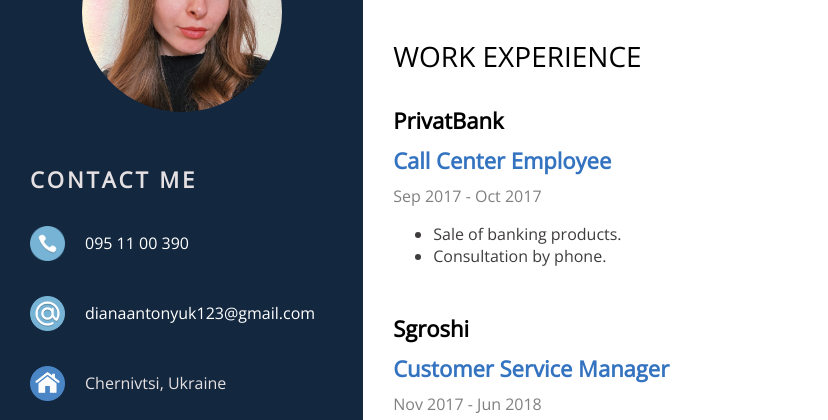
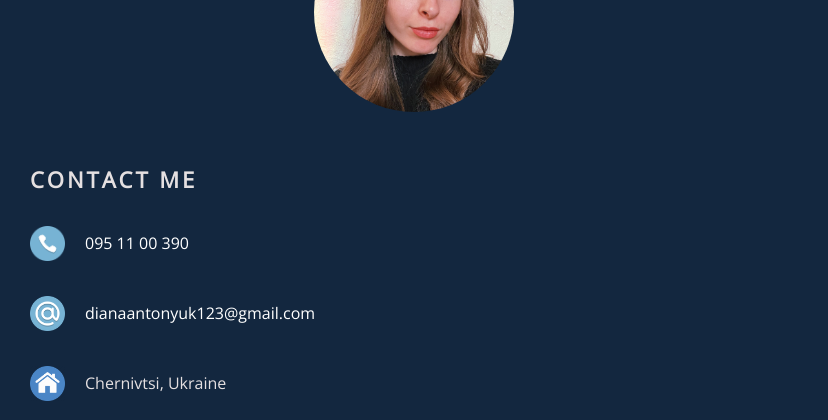
Before and after one commit to DianaAntoniuk/Resume, a plain HTML site: page index.html in a window 768 px wide. Shown: the part 118-538 px from the top of the page, 828 px wide, since content can reach past the window. Drawn offline with nearby package versions, Linux system fonts and the light colour scheme.

Commit message:
first commit

```diff
--- a/styles.css
+++ b/styles.css
@@ -32,6 +32,7 @@ a:hover {
   flex-direction: column;
   align-items: center;
   max-width: 350px;
+  min-height: 100vh;
   height: 100%;
 }
 
@@ -148,7 +149,7 @@ ul {
   padding-top: 35px;
 }
 
-@media (max-width: 425px) {
+@media (max-width: 768px) {
   .container {
     display: flex;
     flex-direction: column;
@@ -158,3 +159,18 @@ ul {
     max-width: 100%;
   }
 }
+
+@media (max-width: 943px) and (min-width: 768px) {
+  .container {
+    display: flex;
+    /* flex-direction: column; */
+      }
+
+  .right {
+    max-width: 100%;
+   }
+
+   .right h5 {
+     padding-top: 13px;
+   }
+}
```
